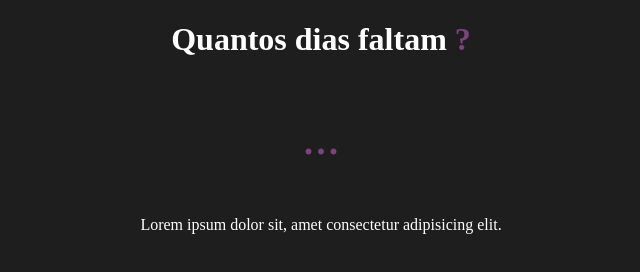
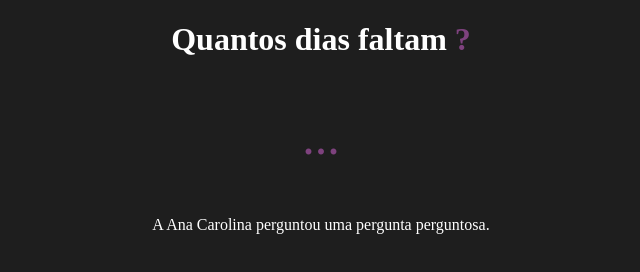
Before and after one commit to EstudanteEscola/quanto-tempo-falta-, a plain HTML site: page index.html in a window 1280 px wide. Shown: the full height of the page, 319-959 px from the left. Drawn offline with Linux system fonts and the light colour scheme; a web font is replaced by a local one.

Commit message:
carol perguntou

```diff
--- a/index.html
+++ b/index.html
@@ -9,7 +9,7 @@
 <body>
     <h1>Quantos dias faltam <span>?</span></h1>
     <p id="dias_restantes">...</p>
-    <p>Lorem ipsum dolor sit, amet consectetur adipisicing elit.</p>
+    <p>A Ana Carolina perguntou uma pergunta perguntosa.</p>
 </body>
 <script src="main.js"></script>
 </html>
```
